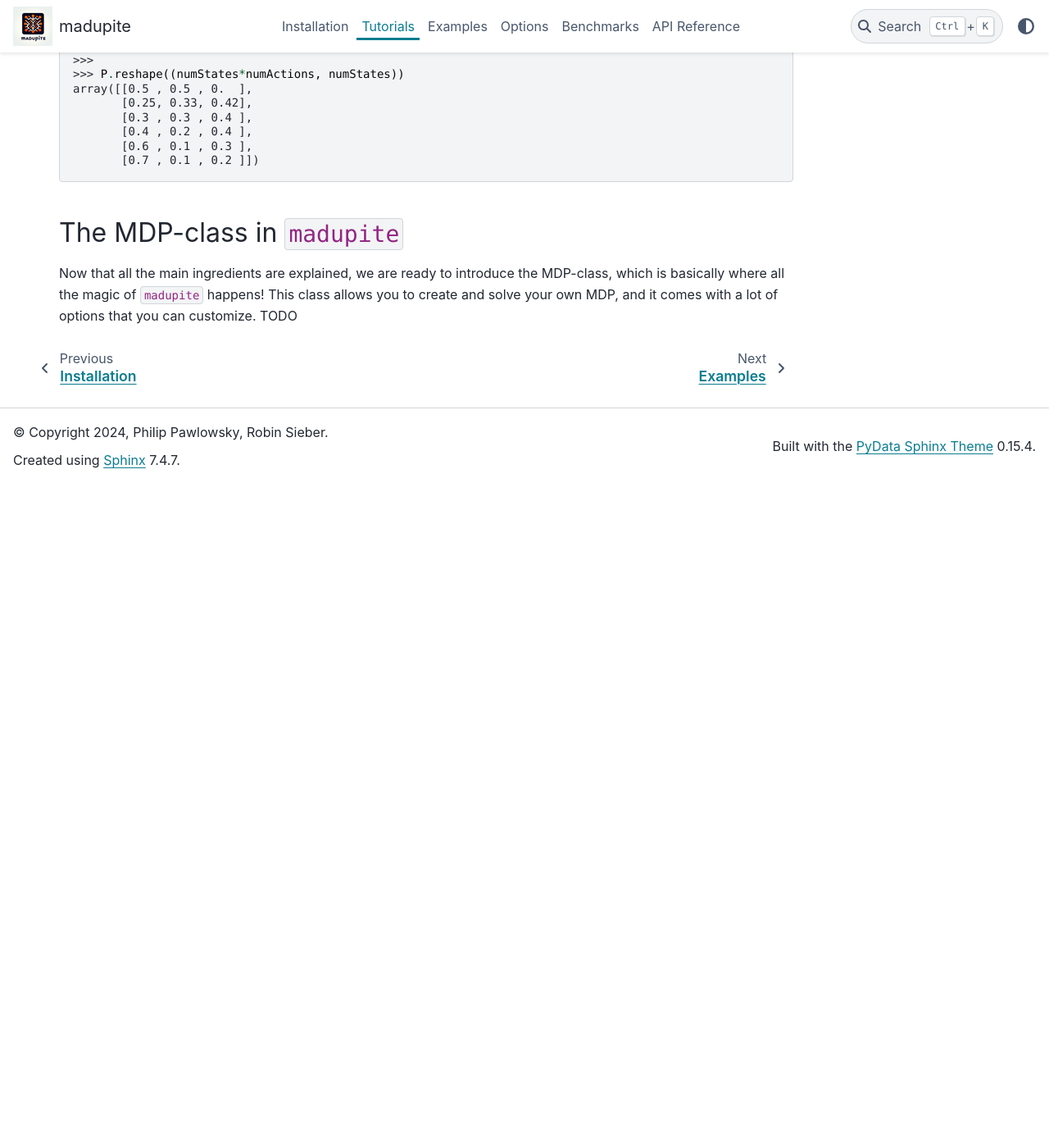
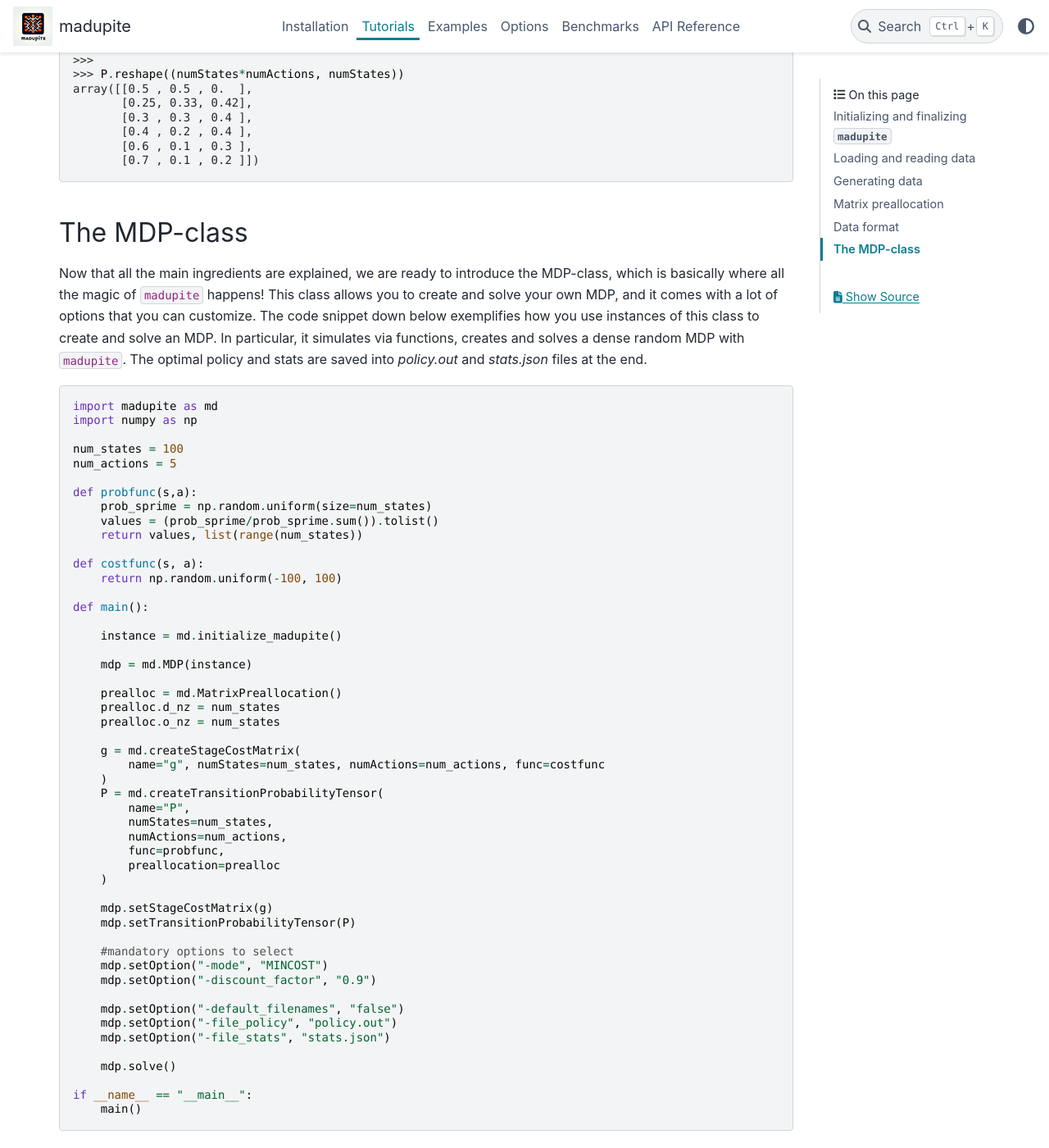
Before and after one commit to madupite/madupite, a Sphinx documentation site: the page built from docs/tutorial.rst, in a window 1280 px wide and 1400 px high, scrolled down 5089 px. Shown: the whole window at 82% size. Built offline with Sphinx 7.4.7 and the PyData theme 0.15.4, drawn with Linux system fonts in a browser that asks for light colours; before the commit the page ends 5680 px from its top, so only the background shows below that; some of the changed text lies outside the part shown.

Commit message:
adding a small tutorial on MDP-class in madupite

```diff
--- a/docs/tutorial.rst
+++ b/docs/tutorial.rst
@@ -239,8 +239,61 @@
            [0.7 , 0.1 , 0.2 ]])
 
 
-The MDP-class in ``madupite``
+The MDP-class
 ----------------------------------------------
 
-Now that all the main ingredients are explained, we are ready to introduce the MDP-class, which is basically where all the magic of ``madupite`` happens! This class allows you to create and solve your own MDP, and it comes with a lot of options that you can customize.
-TODO
+Now that all the main ingredients are explained, we are ready to introduce the MDP-class, which is basically where all the magic of ``madupite`` happens! This class allows you to create and solve your own MDP, and it comes with a lot of options that you can customize. The code snippet down below exemplifies how you use instances of this class to create and solve an MDP. In particular, it simulates via functions, creates and solves a dense random MDP with ``madupite``.
+The optimal policy and stats are saved into `policy.out` and `stats.json` files at the end.
+
+.. code-block:: python
+
+    import madupite as md
+    import numpy as np
+
+    num_states = 100
+    num_actions = 5
+
+    def probfunc(s,a):
+        prob_sprime = np.random.uniform(size=num_states)
+        values = (prob_sprime/prob_sprime.sum()).tolist()
+        return values, list(range(num_states))
+
+    def costfunc(s, a):
+        return np.random.uniform(-100, 100)
+
+    def main():
+
+        instance = md.initialize_madupite()
+
+        mdp = md.MDP(instance)
+
+        prealloc = md.MatrixPreallocation()
+        prealloc.d_nz = num_states
+        prealloc.o_nz = num_states
+
+        g = md.createStageCostMatrix(
+            name="g", numStates=num_states, numActions=num_actions, func=costfunc
+        )
+        P = md.createTransitionProbabilityTensor(
+            name="P",
+            numStates=num_states,
+            numActions=num_actions,
+            func=probfunc,
+            preallocation=prealloc
+        )
+
+        mdp.setStageCostMatrix(g)
+        mdp.setTransitionProbabilityTensor(P)
+
+        #mandatory options to select
+        mdp.setOption("-mode", "MINCOST")
+        mdp.setOption("-discount_factor", "0.9")
+
+        mdp.setOption("-default_filenames", "false")
+        mdp.setOption("-file_policy", "policy.out")
+        mdp.setOption("-file_stats", "stats.json")
+
+        mdp.solve()
+
+    if __name__ == "__main__":
+        main()
```
Also changed, not shown: other parts of docs/tutorial.rst (+2 -2 lines).
